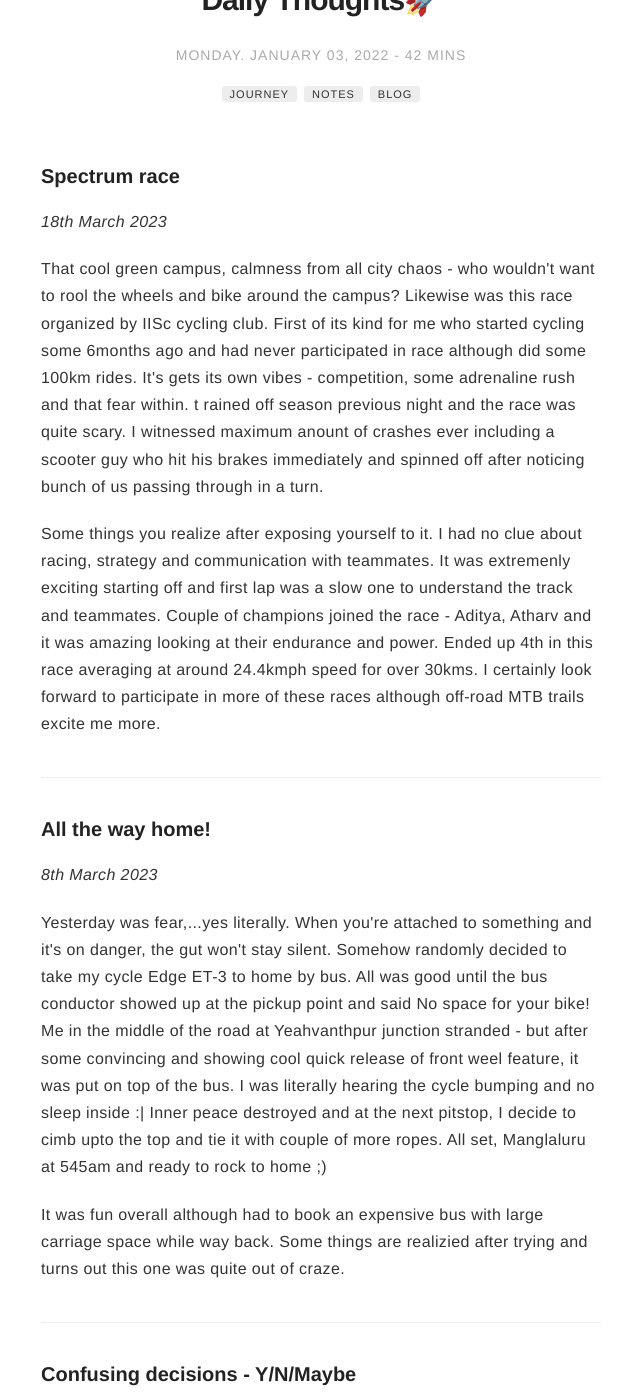
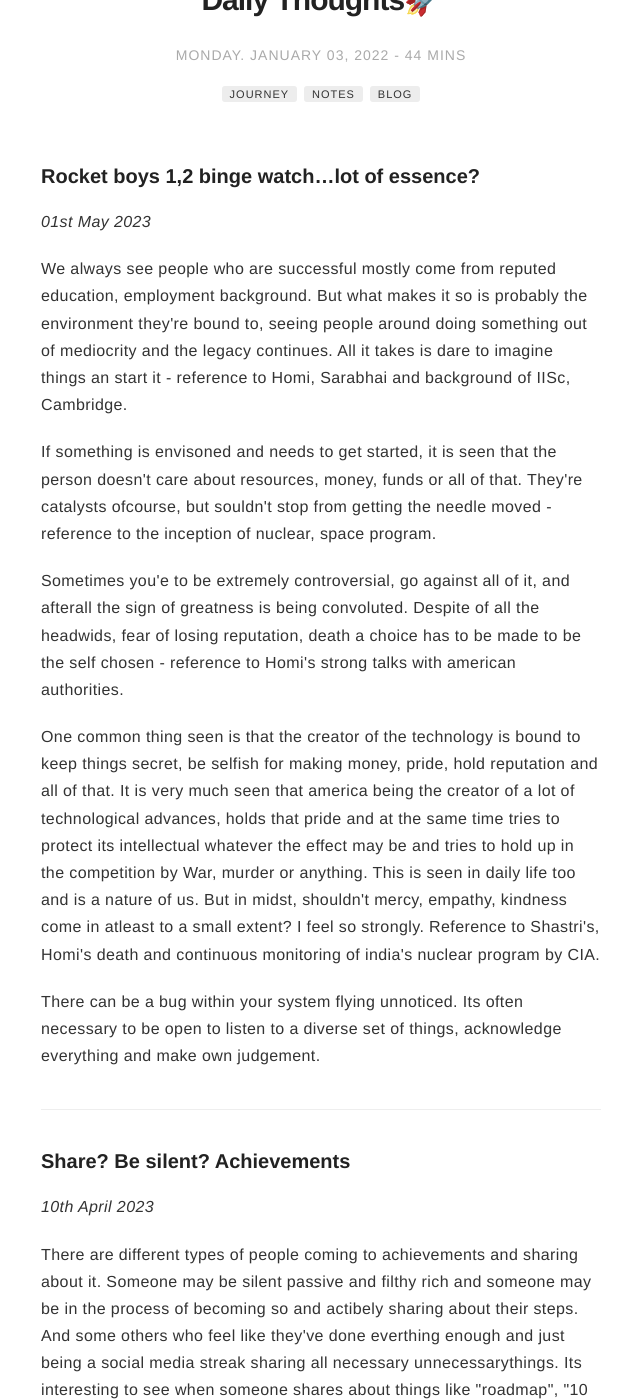
Before and after one commit to ngu25/ngu25.github.io, a Jekyll site: the page built from _posts/2022-01-03-my-daily-journey-blog3.markdown, in a window 1280 px wide and 1400 px high, scrolled down 283 px. Shown: the whole window, without its empty margins (319-959 px from the left). Built offline with Jekyll 4.4.1, drawn with Linux system fonts in a browser that asks for light colours; comment, search, counter and statistics services are not loaded; some of the changed text lies outside the part shown.

Commit message:
Update 2022-01-03-my-daily-journey-blog3.markdown

```diff
--- a/_posts/2022-01-03-my-daily-journey-blog3.markdown
+++ b/_posts/2022-01-03-my-daily-journey-blog3.markdown
@@ -13,6 +13,26 @@ author: navadeepganeshu
 description: Simply to self document and learn from experience. Closed space until you're really curious :)
 ---
 
+### Rocket boys 1,2 binge watch...lot of essence?
+<p><i>01st May 2023</i></p>
+
+<p> We always see people who are successful mostly come from reputed education, employment background. But what makes it so is probably the environment they're bound to, seeing people around doing something out of mediocrity and the legacy continues. All it takes is dare to imagine things an start it - reference to Homi, Sarabhai and background of IISc, Cambridge.</p>
+
+<p>If something is envisoned and needs to get started, it is seen that the person doesn't care about resources, money, funds or all of that. They're catalysts ofcourse, but souldn't stop from getting the needle moved - reference to the inception of nuclear, space program.</p>
+
+<p> Sometimes you'e to be extremely controversial, go against all of it, and afterall the sign of greatness is being convoluted. Despite of all the headwids, fear of losing reputation, death a choice has to be made to be the self chosen - reference to Homi's strong talks with american authorities.</p>
+
+<p>One common thing seen is that the creator of the technology is bound to keep things secret, be selfish for making money, pride, hold reputation and all of that. It is very much seen that america being the creator of a lot of technological advances, holds that pride and at the same time tries to protect its intellectual whatever the effect may be and tries to hold up in the competition by War, murder or anything. This is seen in daily life too and is a nature of us. But in midst, shouldn't mercy, empathy, kindness come in atleast to a small extent? I feel so strongly. Reference to Shastri's, Homi's death and continuous monitoring of india's nuclear program by CIA.</p>
+
+<p>There can be a bug within your system flying unnoticed. Its often necessary to be open to listen to a diverse set of things, acknowledge everything and make own judgement.</p>
+
+-----
+### Share? Be silent? Achievements
+<p><i>10th April 2023</i></p>
+
+<p>There are different types of people coming to achievements and sharing about it. Someone may be  silent passive and filthy rich and someone may be in the process of becoming so and actibely sharing about their steps. And some others who feel like they've done everthing enough and just being a social media streak sharing all necessary unnecessarythings. Its interesting to see when someone shares about things like "roadmap", "10 ways to get xxxx" etc but I personally believe its unique for everyone and shouldn't just over follow someone or get too much motivated. We sometimes get stuck in that content consumpton loop and do nothing about it. But there are some generic things which people share to be aware of while one wants to go a long way ahead beacuse some things are usually certain which many don't realize or know! This is one interesting share: https://blog.samaltman.com/how-to-be-successful </p>
+
+-----
 ### Spectrum race
 <p><i>18th March 2023</i></p>
 
```
